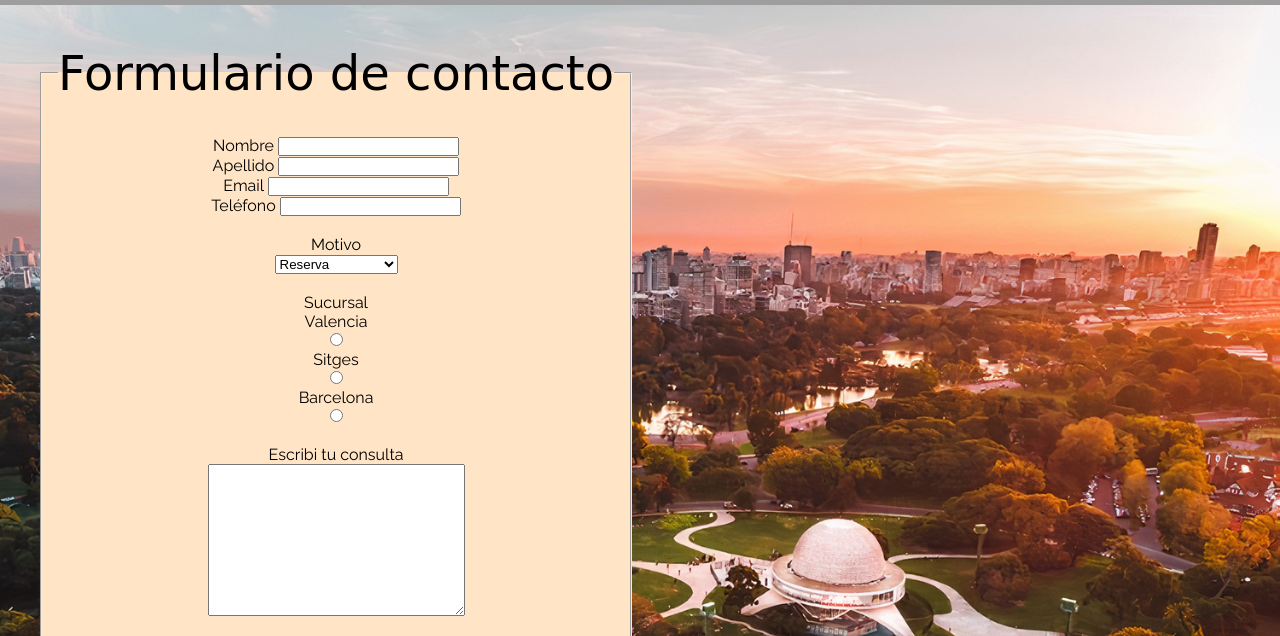
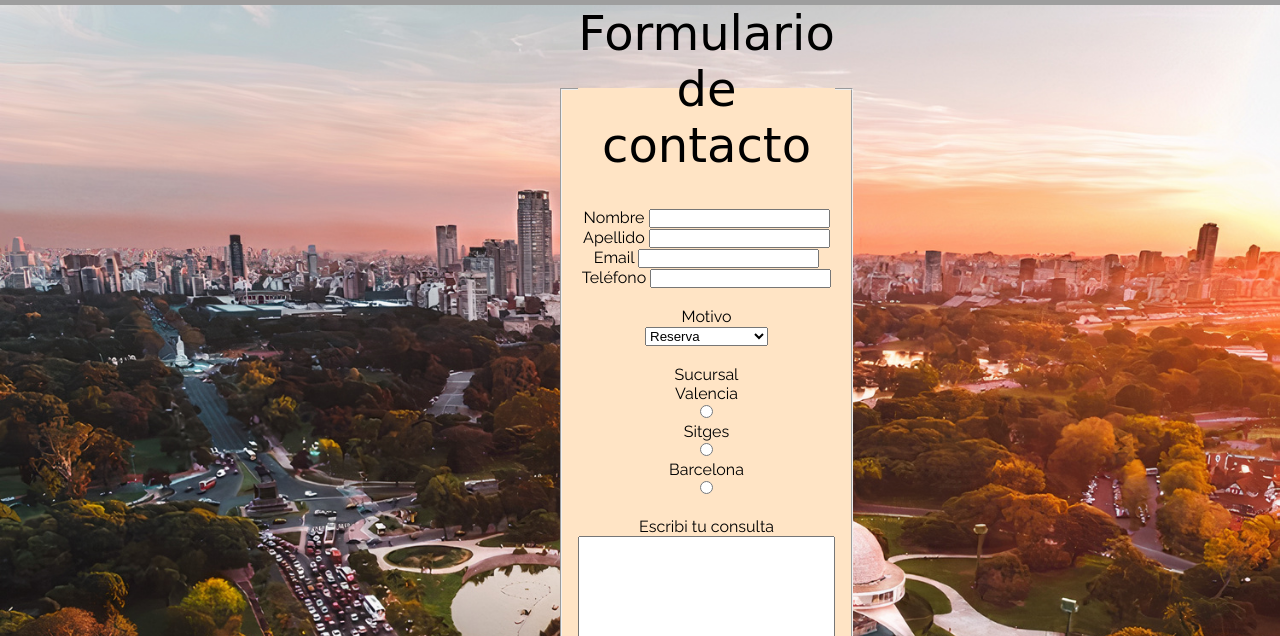
Before and after one commit to VictoriaBesada/BAIRES, a plain HTML site: page pages/contacto.html in a window 1280 px wide. Shown: the part 123-759 px from the top of the page. Drawn offline with Linux system fonts and the light colour scheme; grey boxes are pictures that could not be loaded; a web font is replaced by a local one.

Commit message:
formulario_contacto

```diff
--- a/estilos.css
+++ b/estilos.css
@@ -186,11 +186,14 @@ background-color: rgb(182, 134, 112);
 .formulario1{
 font-family: 'Raleway', sans-serif;
 font-size: 1rem;
-padding: 5vh;
-display: flex;
+padding-left: 70vh;
+padding-right: 70vh;
+padding-bottom: 5vh;
 background-image: url(img/ciudad.jpg);
 background-size: cover;
 background-repeat: no-repeat;
+display: flexbox;
+justify-content: center;
 }
 .formtitle{
     font-family: 'Ephesis', cursive;
```
Also changed, not shown: 1 other file.
